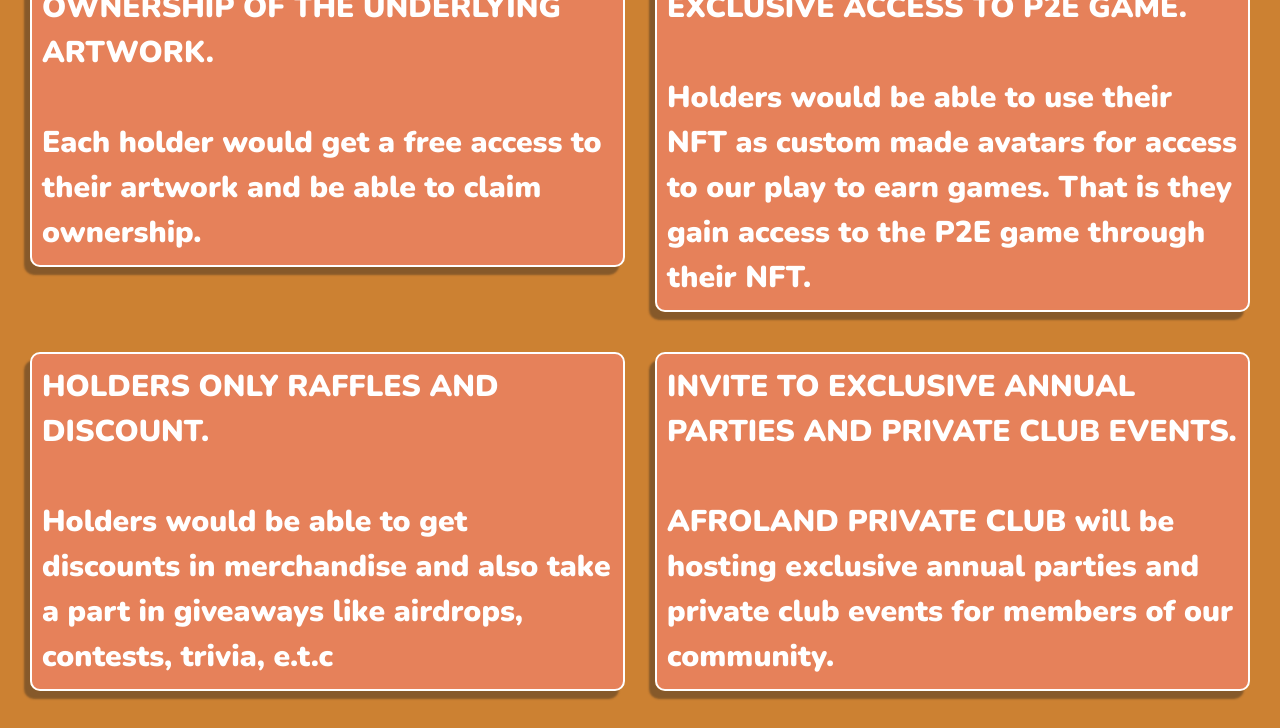
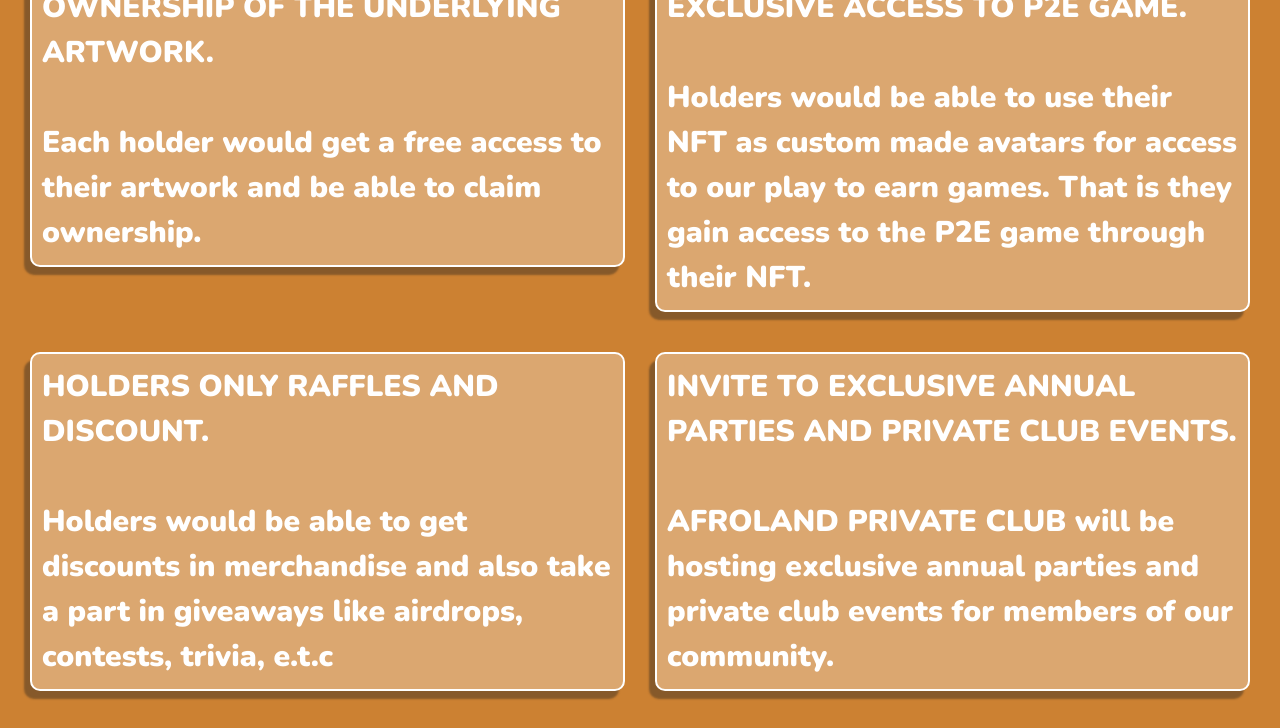
Before and after one commit to Demilade-Samuel/aflw, a plain HTML site: page benefits.html in a window 1280 px wide. Shown: the part 233-961 px from the top of the page. Drawn offline with nearby package versions, Linux system fonts and the light colour scheme.

Commit message:
Update benefits.css

```diff
--- a/css/benefits.css
+++ b/css/benefits.css
@@ -254,7 +254,7 @@ nav div span i {
 	padding: 10px;
 	overflow: auto;
 	font-size: 30px !important;
-	background: rgba(255, 130, 130, 0.5);
+	background: #dba770;
 	border: 2px solid #fff !important;
 	backdrop-filter: blur(2px);
 	box-shadow: -6px 8px 2px rgb(29 29 29 / 40%);
```
